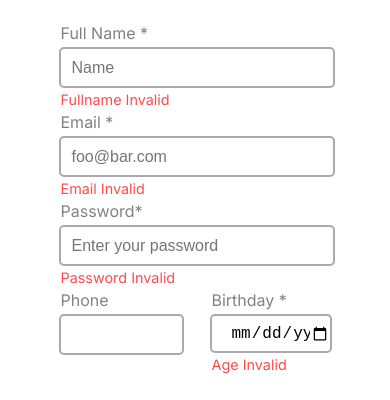
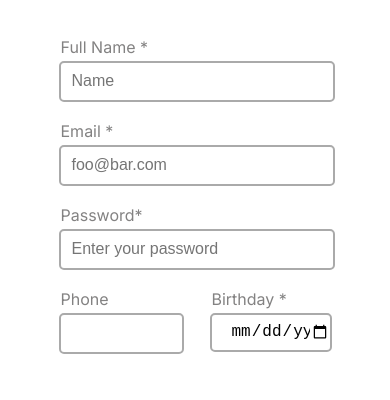
Before and after one commit to FernandoValentim43/React-Login-Page, a React (Vite) app: page / in a window 390 px wide. Shown: the part 258-658 px from the top of the page. Built offline with nearby package versions, Linux system fonts and the light colour scheme.

Commit message:
Fix: input margins

```diff
--- a/src/components/Input.jsx
+++ b/src/components/Input.jsx
@@ -12,6 +12,7 @@ export default function Input(props) {
         required={true}
         pattern={props.pattern}
         min={props.min}
+        autoComplete="off"
         />
 
       <p className="error">{props.error}</p>
--- a/src/styles/input.css
+++ b/src/styles/input.css
@@ -63,7 +63,7 @@ p {
   visibility: hidden;
 }
 
-input:invalid ~ .error {
+input:focus:invalid ~ .error {
   visibility: visible;
 }
 
@@ -79,22 +79,21 @@ input:invalid ~ .error {
     color: #838282;
   }
 
-  .error {
-     visibility: hidden;
-  }
-
   input:not([type="checkbox"]):not([type=button]) {
     height: 35px;
+    margin-bottom: 15px;
   }
 
   .input-container {
     display: flex;
     flex-wrap: wrap;
     width: 70vw;
+
   }
 
   .first-container {
     width: 98.5%;
+
   }
 
   .second-container {
@@ -111,7 +110,6 @@ input:invalid ~ .error {
     width: 100%;
     justify-content: space-between;
   }
-
 
 
   .Phone {
@@ -133,6 +131,13 @@ input:invalid ~ .error {
 
   }
 
+  .error {
+    display: none;
+ }
+
+  .checkError {
+    display: none;
+  }
 
 
 
--- a/src/styles/styledComponents/buttomStyle.js
+++ b/src/styles/styledComponents/buttomStyle.js
@@ -23,6 +23,7 @@ button {
     button {
         width: 100%;
         padding: 20px;
+        margin-top:10px
 
     }
 
```
